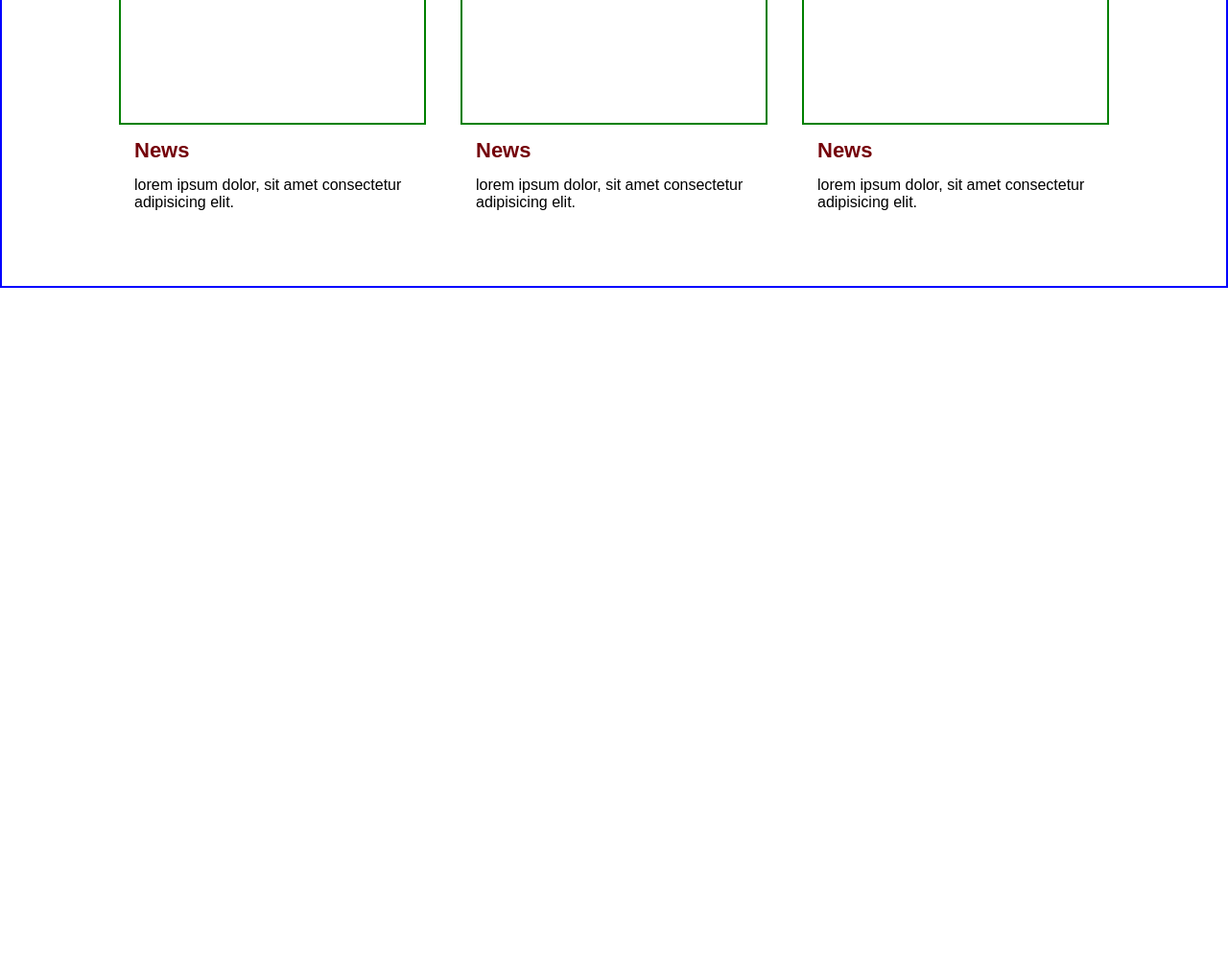
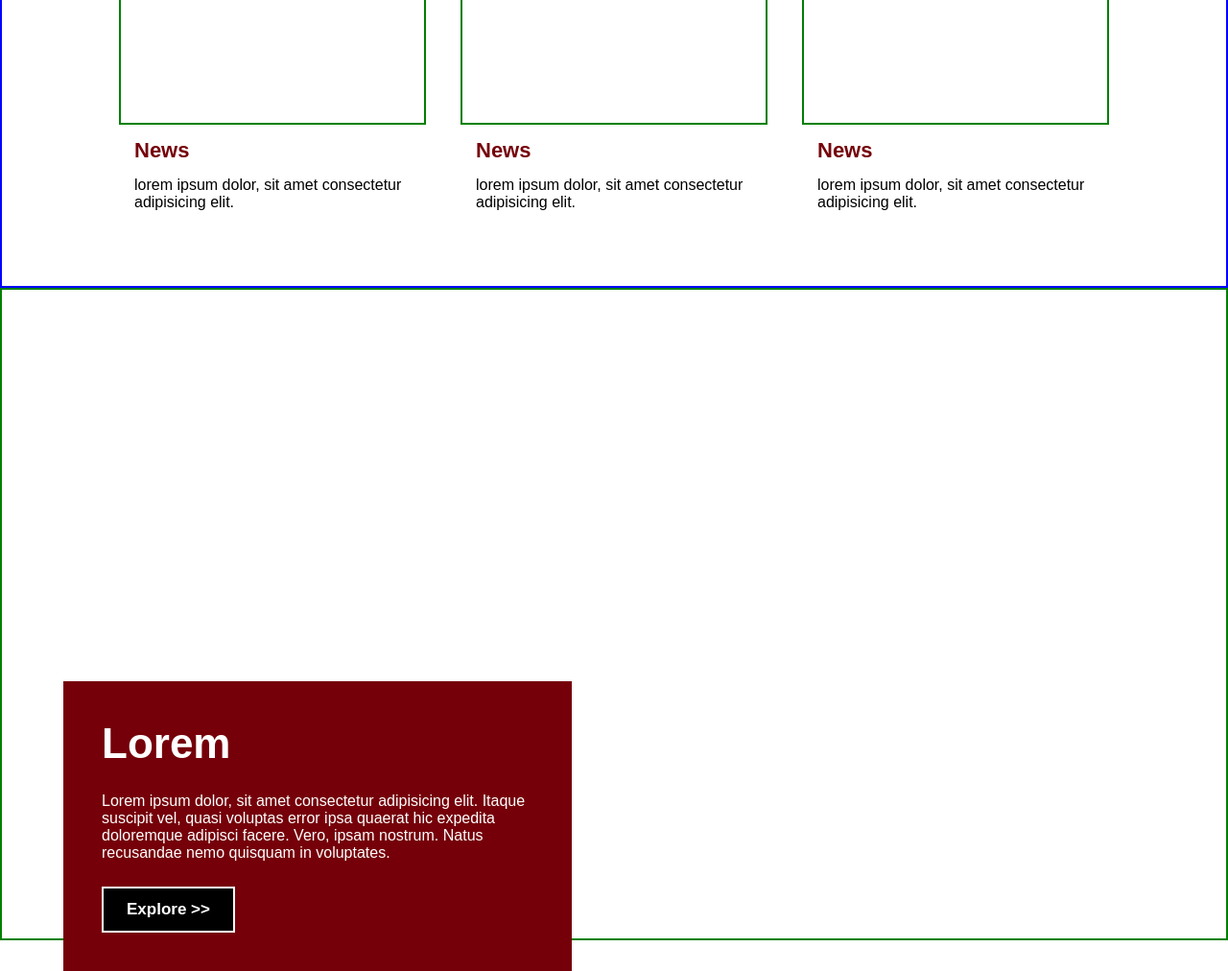
Before and after one commit to Manalangdl/Manalangdl.github.io, a plain HTML site: page csce242/assignments/04html/index.html in a window 1280 px wide. Shown: the part 3088-4100 px from the top of the page at 96% size. Before the commit the page ends 3388 px from the top, so only its background shows below. Drawn offline with Linux system fonts and the light colour scheme.

Commit message:
Created the final img and caption

```diff
--- a/csce242/assignments/04html/index.html
+++ b/csce242/assignments/04html/index.html
@@ -64,6 +64,7 @@
                 </p>
             </section>
 
+            <!-- basic img with the caption to the left now -->
             <section class="main-img full-w testing">
                 <div class="main-img-box bg-garnet left-pos flex space-between column white-text">
                     <h1 class="full-w fs-44">Lorem</h1>
@@ -72,6 +73,7 @@
                 </div>
             </section>
 
+            <!-- cards on the website, 3 cards total -->
             <section id="cards" class="h-70 full-w flex center">
 
                 <div class="card flex column space-between">
@@ -94,6 +96,15 @@
                 </div>
 
             </section>
+
+            <!-- left caption with a smaller width -->
+            <section class="main-img full-w testing">
+                <div class="main-img-box bg-garnet left-pos flex space-between column white-text smaller-width">
+                    <h1 class="full-w fs-44">Lorem</h1>
+                    <p class="full-w fs-16">Lorem ipsum dolor, sit amet consectetur adipisicing elit. Itaque suscipit vel, quasi voluptas error ipsa quaerat hic expedita doloremque adipisci facere. Vero, ipsam nostrum. Natus recusandae nemo quisquam in voluptates.</p>
+                    <a class="full-w" href="#"><button class="main-btn white-text fw-bold bg-black">Explore >></button></a>
+                </div>
+            </section>
         </main>
         <footer>
             <header>
--- a/csce242/assignments/04html/styles.css
+++ b/csce242/assignments/04html/styles.css
@@ -102,6 +102,10 @@
 
 .right-pos{
     right: clamp(5%, 5vw, 10%);
+}
+
+.smaller-width{
+    width: 450px !important; /* -> 205px || 90% */
 }
 
 /* padding on very top of the page */
```
